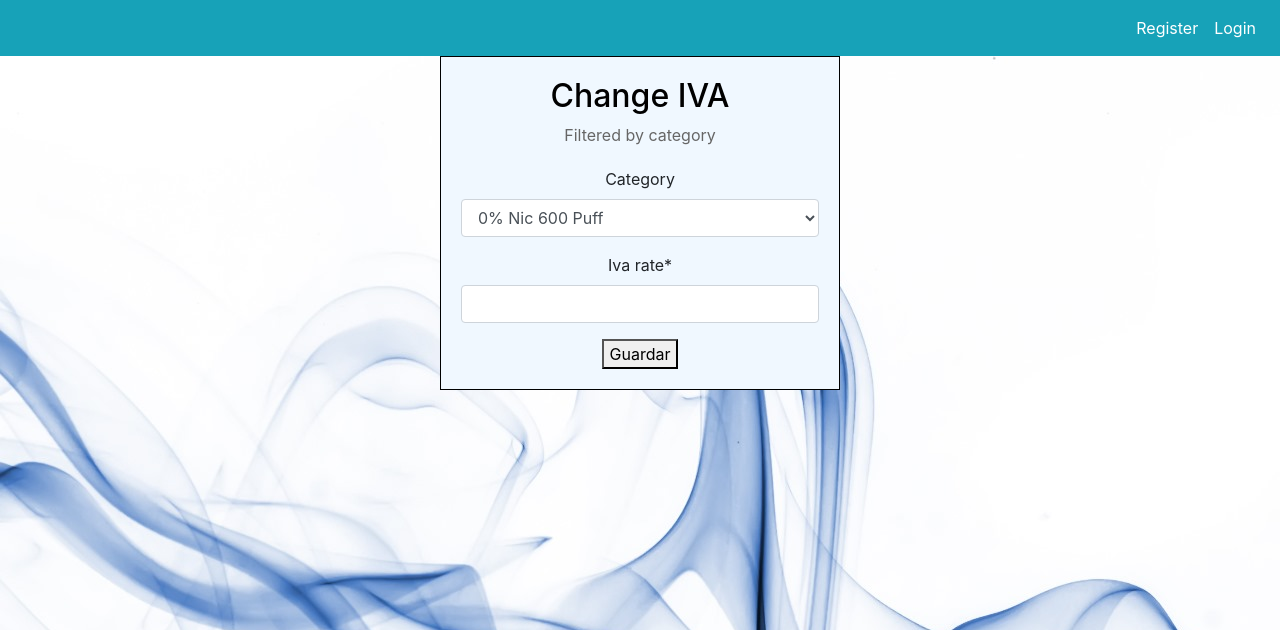
After one commit to gonzalopaul/proyecto-crm, a Django app: page /iva/ in a window 1280 px wide. The commit adds this page. Shown: the top 630 px of the page. Run offline with Django 4.2, Linux system fonts and the light colour scheme; some libraries are stand-ins or nearby versions.

Commit message:
Iva variable v1

```diff
--- a/inventoryproject/dashboard/forms.py
+++ b/inventoryproject/dashboard/forms.py
@@ -10,3 +10,16 @@ class OrderForm(forms.ModelForm):
     class Meta:
         model = Order
         fields = ['product', 'order_quantity']
+
+class ProductForm2(forms.ModelForm):
+
+    category_choices = [
+        ('0% Nic 600 Puff', '0% Nic 600 Puff'),
+        ('2% Nic 600 Puff', '2% Nic 600 Puff'),
+    ]
+    category = forms.ChoiceField(choices=category_choices, required=False)
+    iva_rate = forms.FloatField(required=True)
+
+    class Meta:
+        model = Product
+        fields = ['category', 'iva_rate']
--- a/inventoryproject/dashboard/models.py
+++ b/inventoryproject/dashboard/models.py
@@ -21,6 +21,7 @@ class Product(models.Model):
     name = models.CharField(max_length=100, null=True)
     category = models.CharField(max_length=20, choices=CATEGORY, null=True)
     quantity = models.PositiveIntegerField(null=True)
+    iva_rate = models.DecimalField(max_digits=5, decimal_places=2, null=True)
 
     class Meta:
         verbose_name_plural = 'Product'
--- a/inventoryproject/dashboard/urls.py
+++ b/inventoryproject/dashboard/urls.py
@@ -14,4 +14,5 @@ urlpatterns = [
     path('order/', views.order, name='dashboard-order'),
     path('generate_pdf/', generate_pdf, name='generate_pdf'),
     path('order/confirm/<int:pk>/', views.confirm_order, name='confirm-order'),
+    path('iva/', views.update_iva_rate, name='update-iva-rate'),
 ]
--- a/inventoryproject/dashboard/views.py
+++ b/inventoryproject/dashboard/views.py
@@ -2,7 +2,7 @@ from django.shortcuts import render, redirect
 from django.http import HttpResponse
 from django.contrib.auth.decorators import login_required
 from .models import Product, Order
-from .forms import ProductForm, OrderForm
+from .forms import ProductForm, OrderForm, ProductForm2
 from django.contrib.auth.models import User
 from django.contrib import messages
 from datetime import datetime
@@ -221,6 +221,7 @@ def order(request):
     orders_count = orders.count()
     workers_count = User.objects.all().count()
     product_count = Product.objects.all().count()
+
     context = {
         'orders': orders,
         'workers_count': workers_count,
@@ -228,6 +229,7 @@ def order(request):
         'product_count': product_count,
     }
     return render(request, 'dashboard/order.html', context)
+
 
 @login_required
 def confirm_order(request, pk):
@@ -253,3 +255,16 @@ def confirm_order(request, pk):
         return render(request, 'dashboard/confirm_order.html', context)
     else:
         return HttpResponseBadRequest("Invalid request method")
+
+def update_iva_rate(request):
+    if request.method == 'POST':
+        form = ProductForm2(request.POST)
+        if form.is_valid():
+            category = form.cleaned_data['category']
+            iva_rate = form.cleaned_data['iva_rate']
+            Product.objects.filter(category=category).update(iva_rate=iva_rate)
+            return redirect('dashboard-order')  # Redirige a la página que desees después de guardar
+    else:
+        form = ProductForm2()
+
+    return render(request, 'dashboard/update_iva_rate.html', {'form': form})
--- a/inventoryproject/templates/dashboard/order.html
+++ b/inventoryproject/templates/dashboard/order.html
@@ -41,6 +41,11 @@
                         {% endfor %}
                     </tbody>
                 </table>
+                <form method="post" action="{% url 'update-iva-rate' %}">
+                    {% csrf_token %}
+                    {{ form.as_p }}
+                    <button type="submit">Change IVA Rate</button>
+                </form>
             </div>
         </div>
     </div>
--- /dev/null
+++ b/inventoryproject/templates/dashboard/update_iva_rate.html
@@ -0,0 +1,41 @@
+{% extends 'partials/base.html' %}
+{% block title %} IVA RATE UPDATE {% endblock %}
+{% load crispy_forms_tags %}
+
+{% block content %}
+
+<div class="update-iva-container">
+    <h2>Change IVA</h2>
+    <p class="subtitle">Filtered by category</p>
+
+    <form method="post" action="{% url 'update-iva-rate' %}" class="update-iva-form">
+        {% csrf_token %}
+        {{ form|crispy }}
+        <button type="submit">Guardar</button>
+    </form>
+</div>
+
+<style>
+    .update-iva-container {
+        max-width: 400px;
+        margin: 0 auto;
+        padding: 20px;
+        border: 1px solid #000;
+        text-align: center;
+        background-color: aliceblue;
+    }
+
+    h2 {
+        color: #000;
+    }
+
+    .subtitle {
+        color: #666;
+    }
+
+    .update-iva-form {
+        margin-top: 20px;
+    }
+</style>
+
+{% endblock %}
```
Also changed, not shown: inventoryproject/dashboard/migrations/0007_product_iva_rate.py (added), inventoryproject/db.sqlite3.
